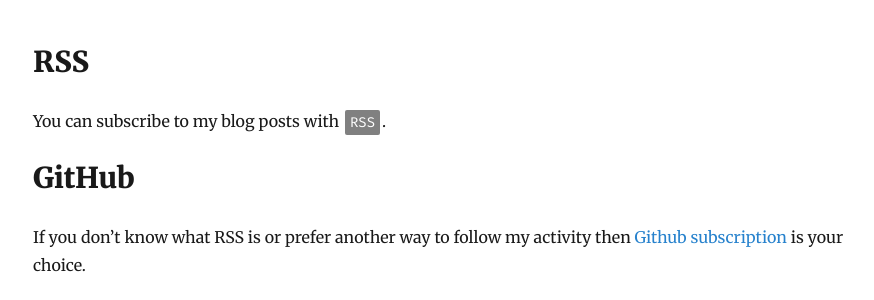
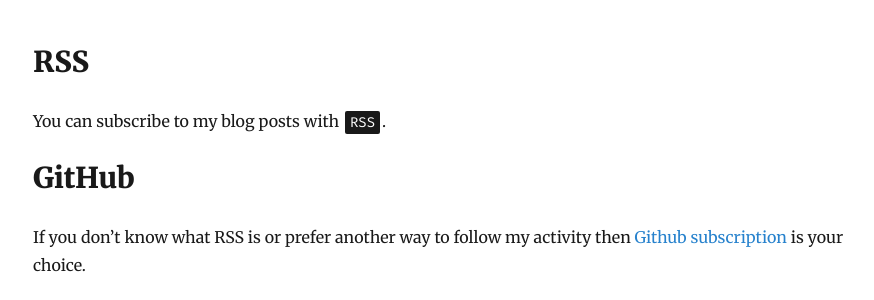
Before and after one commit to lk-geimfari/lk-geimfari.github.io, a Jekyll site: the page built from _pages/subscribe.md, in a window 1280 px wide. Shown: the part 221-521 px from the top of the page, without its empty margins (196-1070 px from the left). Built offline with Jekyll 4.4.1, drawn with Linux system fonts in a browser that asks for light colours; nearby versions of some CDN libraries.

Commit message:
Fix color for code

```diff
--- a/assets/css/custom.css
+++ b/assets/css/custom.css
@@ -53,12 +53,12 @@ html, body {
 }
 
 .content code.highlighter-rouge {
-    padding: 3px 5px;
+    padding: 2px 5px;
     margin: 0 2px;
     color: white;
     border-radius: 2px;
     white-space: pre;
-    background-color: grey;
+    background-color: rgba(0, 0, 0, 0.9);
     font-size: 14px;
     font-family: 'Fira Code', monospace !important;
 }
```
